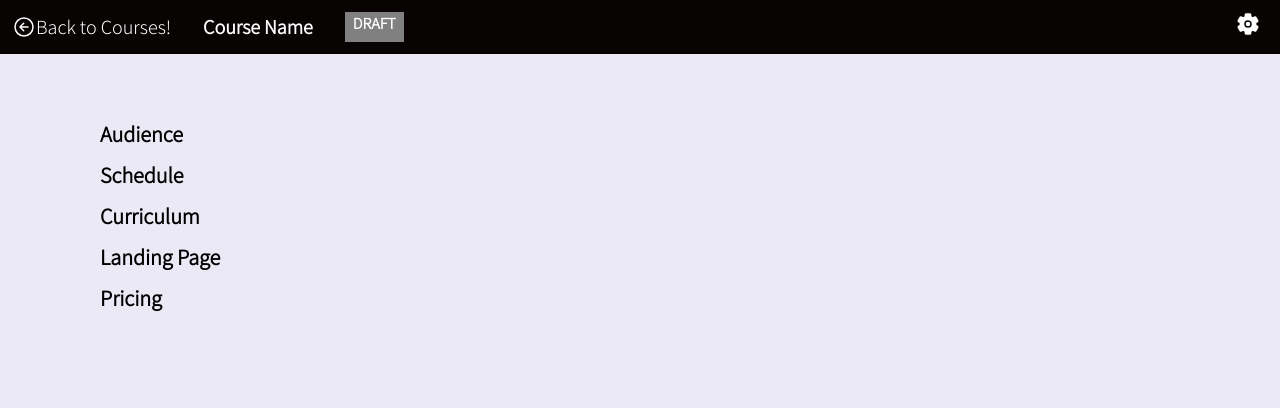
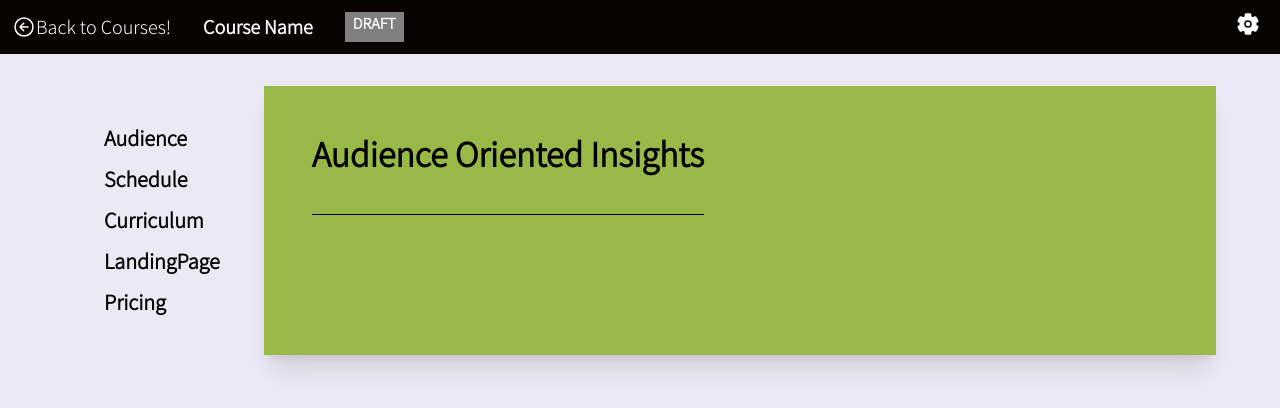
Before and after one commit to ApprenticeEngage/apprentice-mentor-interface, a React (Vite) app: page / in a window 1280 px wide. Shown: the top 408 px of the page. Built offline with nearby package versions, Linux system fonts and the light colour scheme.

Commit message:
audience page setup

```diff
--- a/src/components/CourseEdit/Audience.tsx
+++ b/src/components/CourseEdit/Audience.tsx
@@ -0,0 +1,21 @@
+import React from 'react'
+
+const Audience = () => {
+  return (
+    <div className='w-full flex flex-col justify-start items-start text-text'>
+      <div className='p-12 font-bold'>
+        <h1 className='text-4xl mb-10'>Audience Oriented Insights</h1>
+        <hr className='h-[3px]'/>
+      </div>
+
+      {/* //targetted audience */}
+      <div className='px-12'>
+
+      </div>
+
+
+    </div>
+  )
+}
+
+export default Audience
--- a/src/screens/CourseEdit.tsx
+++ b/src/screens/CourseEdit.tsx
@@ -1,5 +1,6 @@
 import React, { useState } from "react";
 import { IoArrowBackCircleOutline, IoSettings } from "react-icons/io5";
+import Audience from "../components/CourseEdit/Audience";
 
 const CourseEdit = () => {
   const [selectedSection, setSelectedSection] = useState(""); // State to keep track of the selected section
@@ -29,8 +30,8 @@ const CourseEdit = () => {
       </div>
 
       <div className="mx-16 mt-8 flex flex-row justify-between ">
-        <div className="nav m-4 flex flex-col text-[22px]">
-          <nav className="bg-blue-500 p-4">
+        <div className="nav m-4 mr-3 flex flex-col text-[22px]">
+          <nav className="bg-blue-500 p-5">
             <ul className="flex flex-col justify-start items-start space-y-2 text-text">
               <li>
                 <a
@@ -70,10 +71,10 @@ const CourseEdit = () => {
                   href="#landing-page"
                   className={`p-1 ${
                     selectedSection === "landing-page" ? "bg-accent" : ""
-                  } font-semibold hover:bg-accent`}
+                  } font-semibold hover:bg-accent `}
                   onClick={() => handleSectionClick("landing-page")}
                 >
-                  Landing Page
+                  LandingPage
                 </a>
               </li>
               <li>
@@ -90,6 +91,10 @@ const CourseEdit = () => {
             </ul>
           </nav>
         </div>
+
+        <div className="w-full bg-primary ml-2 shadow-xl ">
+          <Audience />
+        </div>
       </div>
     </div>
   );
```
